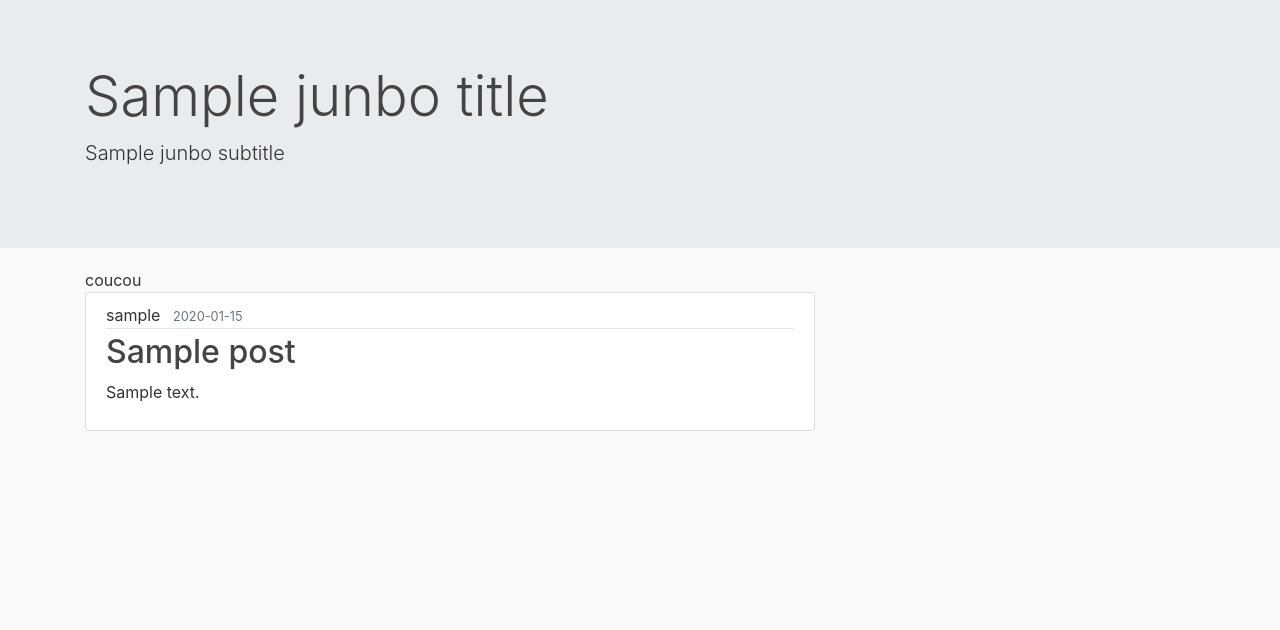
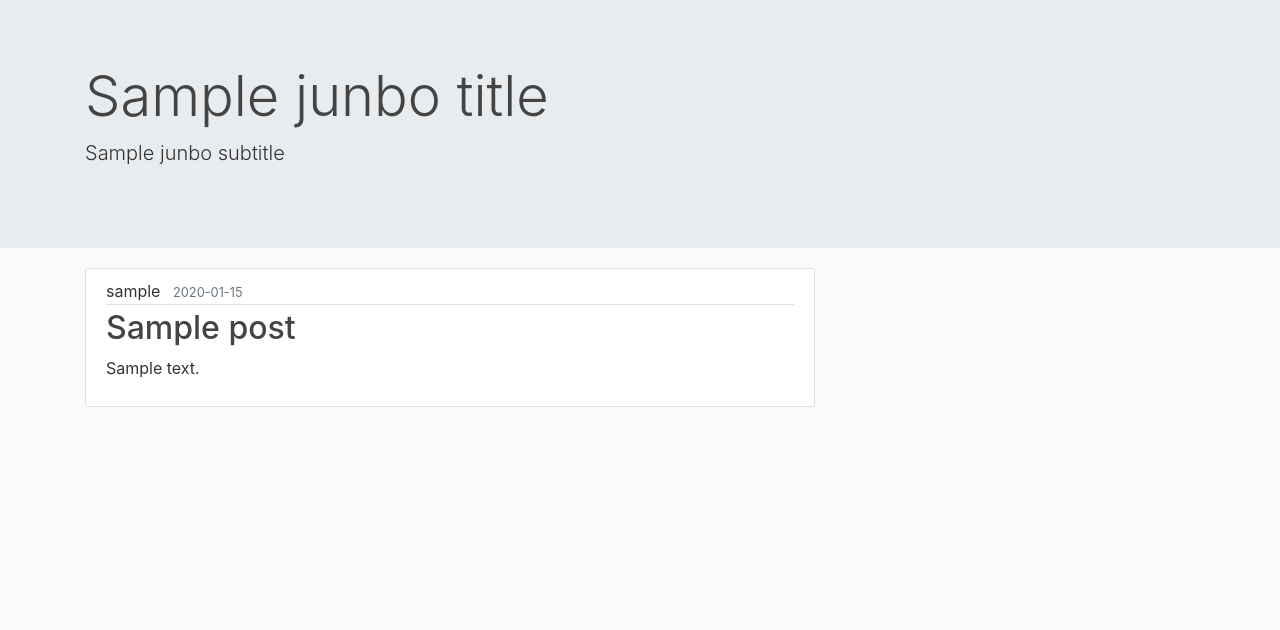
Before and after one commit to onsimini/onsimini-website, a Flask app: template website/templates/blog/index.html in a window 1280 px wide. Shown: the part 81-711 px from the top of the page. Run offline with Flask 2, Linux system fonts and the light colour scheme; the template is opened without the code that fills it: most values are stand-ins (such as "Sample title", 1, 10 or a date in 2020); some libraries are stand-ins or nearby versions.

Commit message:
fix: typo

```diff
--- a/website/templates/blog/index.html
+++ b/website/templates/blog/index.html
@@ -4,7 +4,6 @@
 <main role="main" class="container" style="min-height: 550px;">
   <div class="row">
     <div class="col-md-8">
-		coucou
       {% for post in posts %}
       <article class="media content-section">
         <div class="media-body">
```
